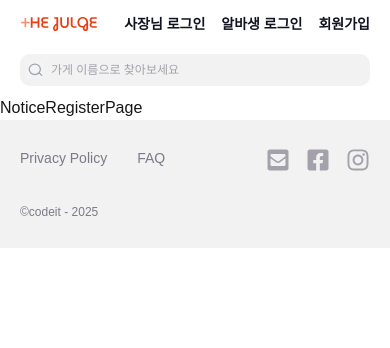
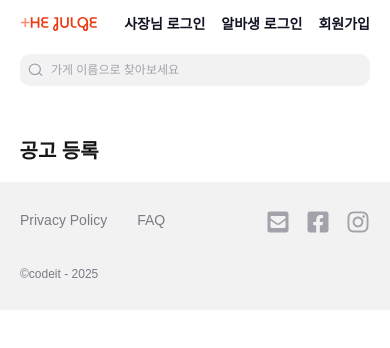
Before and after one commit to kimdohoon2/The-Julge, a Next.js app: page /owner/my-shop/notice/register in a window 390 px wide. Shown: the top 348 px of the page. Built offline with nearby package versions, Linux system fonts and the light colour scheme; a web font is replaced by a local one.

Commit message:
refactor: global.css > .container에 마진 추가

```diff
--- a/src/app/owner/my-shop/notice/[id]/page.tsx
+++ b/src/app/owner/my-shop/notice/[id]/page.tsx
@@ -59,7 +59,7 @@ export default function NoticePage() {
   return (
     <>
       <div className="container">
-        <section className="mt-10 sm:mt-16">
+        <section>
           <span className="label">{content.shop.item.category}</span>
           <h3 className="h3">{content.shop.item.name}</h3>
           <MyNotice notice={content} />
--- a/src/app/owner/my-shop/notice/register/page.tsx
+++ b/src/app/owner/my-shop/notice/register/page.tsx
@@ -1,7 +1,7 @@
 export default function NoticeRegisterPage() {
   return (
-    <div>
-      <h1>NoticeRegisterPage</h1>
+    <div className="container">
+      <h3 className="h3">공고 등록</h3>
     </div>
   );
 }
--- a/src/app/owner/my-shop/page.tsx
+++ b/src/app/owner/my-shop/page.tsx
@@ -49,7 +49,7 @@ export default function MyShopPage() {
   return (
     <div className="container">
       <div>
-        <section className="mt-10 sm:mt-16">
+        <section>
           <h3 className="h3">내 가게</h3>
           {!shop && (
             <AddPost
--- a/src/app/styles/globals.css
+++ b/src/app/styles/globals.css
@@ -25,7 +25,7 @@ body {
   .container {
     max-width: 964px;
     width: 90%;
-    margin: 0 auto;
+    margin: 4rem auto 0;
   }
 
   .h3 {
@@ -56,6 +56,10 @@ body {
   }
 
   @media (max-width: 640px) {
+    .container {
+      margin-top: 2.5rem;
+    }
+
     .h3 {
       font-size: 1.25rem;
     }
```
